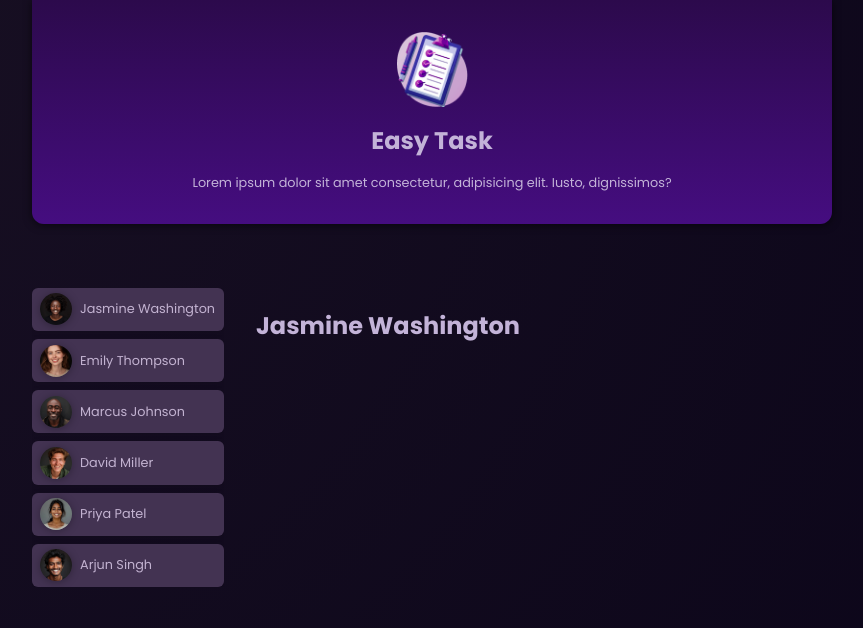
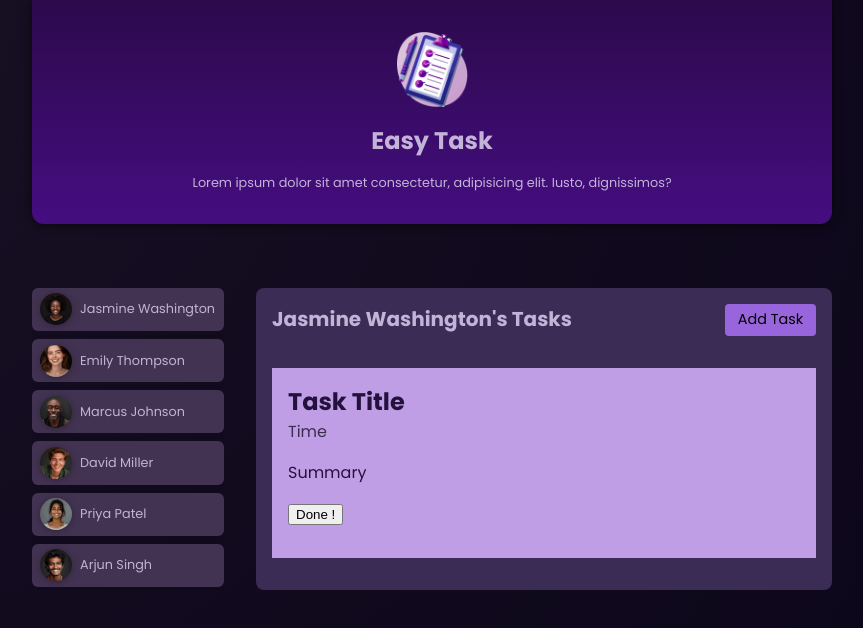
Before and after one commit to OmNai442003/temprepo, an Angular app: page / in a window 1280 px wide. Both pictures are taken after a click on the button "Jasmine Washington". Shown: the top 628 px of the page, without its empty margins (208-1071 px from the left). Built offline with nearby package versions, Linux system fonts and the light colour scheme.

Commit message:
Task and Tasks populated

```diff
--- a/src/app/app.component.html
+++ b/src/app/app.component.html
@@ -10,5 +10,9 @@
     }
   </ul>
   <!-- Task -->
-  <app-tasks [name]="selectedUser.name" />
+  @if (selectedUser) {
+  <app-tasks [userId]="selectedUser.id" [name]="selectedUser.name" />
+  } @else {
+    <p id="fallback">Select the user to display !</p>
+  }
 </main>
--- a/src/app/app.component.ts
+++ b/src/app/app.component.ts
@@ -16,7 +16,7 @@
 
   users = DUMMY_USERS;
 
-  selectedUserId = 'u1';
+  selectedUserId?: string;
   onSelectUser(id: string){
     console.log("This is an id : ", id);
     this.selectedUserId = id;
--- /dev/null
+++ b/src/app/tasks/task/task.component.css
@@ -0,0 +1,37 @@
+article {
+  padding: 1rem;
+  color: #25113d;
+  background-color: #bf9ee5;
+}
+
+h2 {
+  margin: 0;
+}
+
+time {
+  color: #3c2c50;
+}
+
+.actions {
+  text-align: right;
+  margin: 0;
+}
+
+.actions button {
+  font: inherit;
+  font-size: 0.9rem;
+  cursor: pointer;
+  background-color: #380774;
+  color: #decdf2;
+  border-radius: 4px;
+  padding: 0.5rem 1.5rem;
+  border: none;
+  box-shadow: 0 1px 3px rgba(0, 0, 0, 0.3);
+  transition: all 0.3s ease;
+}
+
+.actions button:hover,
+.actions button:active {
+  background-color: #4a0774;
+  box-shadow: 0 1px 6px rgba(0, 0, 0, 0.3);
+}
--- /dev/null
+++ b/src/app/tasks/task/task.component.html
@@ -0,0 +1,8 @@
+<article>
+  <h2>Task Title</h2>
+  <time>Time</time>
+  <p>Summary</p>
+  <p class="action">
+    <button>Done !</button>
+  </p>
+</article>
--- a/src/app/tasks/tasks.component.css
+++ b/src/app/tasks/tasks.component.css
@@ -0,0 +1,63 @@
+#tasks {
+  padding: 1rem;
+  border-radius: 8px;
+  max-height: 60vh;
+  overflow: auto;
+  background-color: #3a2c54;
+}
+
+header {
+  display: flex;
+  justify-content: space-between;
+  align-items: flex-start;
+  margin-bottom: 2rem;
+  gap: 1rem;
+}
+
+h2 {
+  margin: 0;
+  font-size: 0.9rem;
+  width: 60%;
+  text-wrap: balance;
+}
+
+menu {
+  margin: 0;
+  padding: 0;
+}
+
+menu button {
+  font: inherit;
+  cursor: pointer;
+  background-color: #9965dd;
+  border-radius: 4px;
+  border: none;
+  padding: 0.35rem 0.8rem;
+  font-size: 0.9rem;
+}
+
+menu button:hover,
+menu button:active {
+  background-color: #a565dd;
+}
+
+ul {
+  list-style: none;
+  margin: 1rem 0;
+  padding: 0;
+  display: flex;
+  flex-direction: column;
+  gap: 1rem;
+  max-height: 50vh;
+  overflow: auto;
+}
+
+@media (min-width: 768px) {
+  h2 {
+    font-size: 1.25rem;
+  }
+
+  menu {
+    width: auto;
+  }
+}
--- a/src/app/tasks/tasks.component.html
+++ b/src/app/tasks/tasks.component.html
@@ -1 +1,15 @@
-<h2>{{name}}</h2>
+<section id="tasks">
+  <header>
+    <h2>{{ name }}'s Tasks</h2>
+    <menu>
+      <button>Add Task</button>
+    </menu>
+  </header>
+<!-- Task -->
+  <ul>
+    @for (task of selectedUserTasks; track task.id) {}
+    <li>
+      <app-task></app-task>
+    </li>
+  </ul>
+</section>
--- a/src/app/tasks/tasks.component.ts
+++ b/src/app/tasks/tasks.component.ts
@@ -1,12 +1,45 @@
 import { Component, Input } from '@angular/core';
+import { TaskComponent } from './task/task.component';
 
 @Component({
   selector: 'app-tasks',
   standalone: true,
-  imports: [],
+  imports: [TaskComponent],
   templateUrl: './tasks.component.html',
-  styleUrl: './tasks.component.css'
+  styleUrl: './tasks.component.css',
 })
 export class TasksComponent {
-  @Input({required:true}) name!:string;
+  @Input({required:true}) userId!: string;
+  @Input({ required: true }) name!: string;
+
+  dummyTasks = [
+    {
+      id: 't1',
+      userId: 'u1',
+      title: 'Master Angular',
+      summary:
+        'Learn all the basic and advanced features of Angular & how to apply them.',
+      dueDate: '2025-12-31',
+    },
+    {
+      id: 't2',
+      userId: 'u3',
+      title: 'Build first prototype',
+      summary: 'Build a first prototype of the online shop website',
+      dueDate: '2024-05-31',
+    },
+    {
+      id: 't3',
+      userId: 'u3',
+      title: 'Prepare issue template',
+      summary:
+        'Prepare and describe an issue template which will help with project management',
+      dueDate: '2024-06-15',
+    },
+  ];
+
+
+  get selectedUserTasks(){
+    return this.dummyTasks.filter((task) => task.userId === this.userId);
+  }
 }
```
Also changed, not shown: src/app/tasks/task/task.component.ts (added, +12 -0 lines), 1 other file (tests, documents, lock files or other folders).
